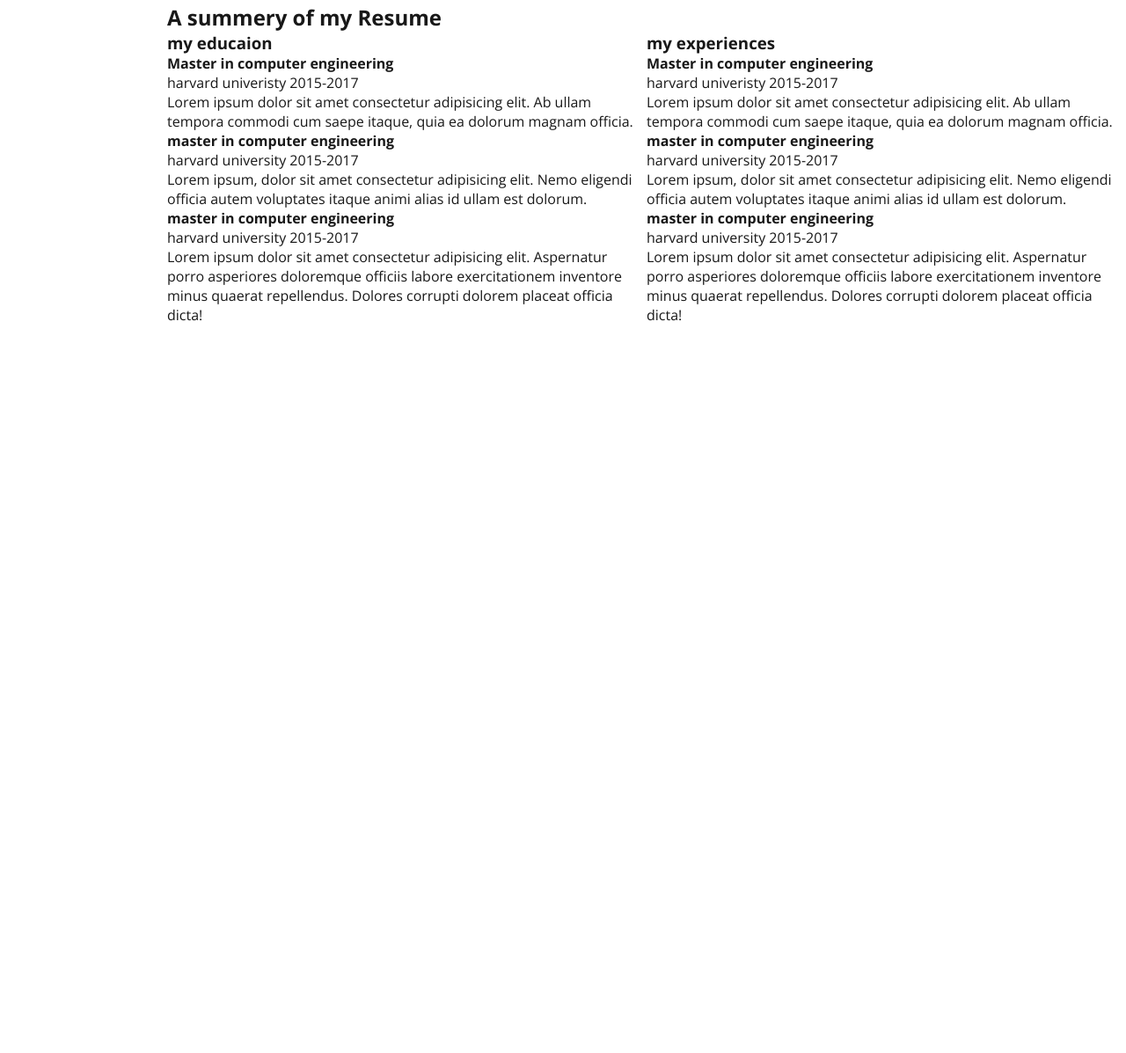
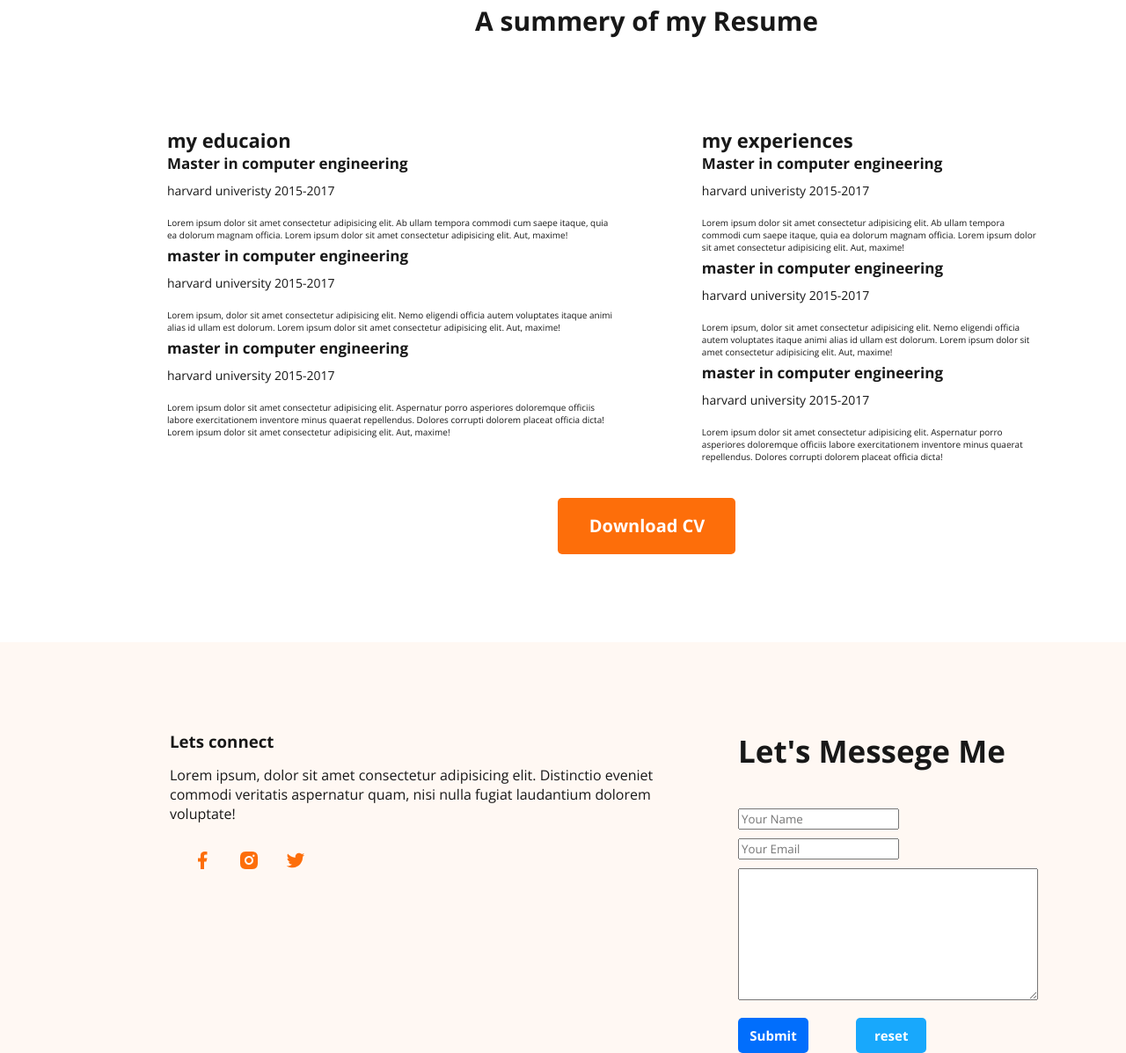
Before and after one commit to 1M0NsR3P0/first-proect, a plain HTML site: page index.html in a window 1280 px wide. Shown: the part 1977-3174 px from the top of the page at 88% size. Before the commit the page ends 2346 px from the top, so only its background shows below. Drawn offline with nearby package versions, Linux system fonts and the light colour scheme.

Commit message:
everything kunomote donegit add .

```diff
--- a/index.html
+++ b/index.html
@@ -95,43 +95,75 @@
                         <h3>my educaion</h3>
                 <div class="summery-content">
                     <h4>Master in computer engineering</h4>
-                    <p>harvard univeristy 2015-2017</p>
-                    <p>Lorem ipsum dolor sit amet consectetur adipisicing elit. Ab ullam tempora commodi cum saepe itaque, quia ea dolorum magnam officia.</p>
+                    <p class="one">harvard univeristy 2015-2017</p>
+                    <p>Lorem ipsum dolor sit amet consectetur adipisicing elit. Ab ullam tempora commodi cum saepe itaque, quia ea dolorum magnam officia. Lorem ipsum dolor sit amet consectetur adipisicing elit. Aut, maxime!</p>
                 </div>
                 <div class="summery-content">
                     <h4>master in computer engineering</h4>
-                    <p>harvard university 2015-2017</p>
-                    <p>Lorem ipsum, dolor sit amet consectetur adipisicing elit. Nemo eligendi officia autem voluptates itaque animi alias id ullam est dolorum.</p>
+                    <p class="one">harvard university 2015-2017</p>
+                    <p>Lorem ipsum, dolor sit amet consectetur adipisicing elit. Nemo eligendi officia autem voluptates itaque animi alias id ullam est dolorum. Lorem ipsum dolor sit amet consectetur adipisicing elit. Aut, maxime!</p>
                 </div>
                 <div class="summery-content">
                     <h4>master in computer engineering</h4>
-                    <p>harvard university 2015-2017</p>
-                    <p>Lorem ipsum dolor sit amet consectetur adipisicing elit. Aspernatur porro asperiores doloremque officiis labore exercitationem inventore minus quaerat repellendus. Dolores corrupti dolorem placeat officia dicta!</p>
+                    <p class="one">harvard university 2015-2017</p>
+                    <p>Lorem ipsum dolor sit amet consectetur adipisicing elit. Aspernatur porro asperiores doloremque officiis labore exercitationem inventore minus quaerat repellendus. Dolores corrupti dolorem placeat officia dicta! Lorem ipsum dolor sit amet consectetur adipisicing elit. Aut, maxime!</p>
                 </div>
             </div>
             <div class="summery-container">
                 <h3>my experiences</h3>
                 <div class="summery-content">
                     <h4>Master in computer engineering</h4>
-                    <p>harvard univeristy 2015-2017</p>
-                    <p>Lorem ipsum dolor sit amet consectetur adipisicing elit. Ab ullam tempora commodi cum saepe itaque, quia ea dolorum magnam officia.</p>
+                    <p class="one">harvard univeristy 2015-2017</p>
+                    <p>Lorem ipsum dolor sit amet consectetur adipisicing elit. Ab ullam tempora commodi cum saepe itaque, quia ea dolorum magnam officia. Lorem ipsum dolor sit amet consectetur adipisicing elit. Aut, maxime!</p>
                 </div>
                 <div class="summery-content">
                     <h4>master in computer engineering</h4>
-                    <p>harvard university 2015-2017</p>
-                    <p>Lorem ipsum, dolor sit amet consectetur adipisicing elit. Nemo eligendi officia autem voluptates itaque animi alias id ullam est dolorum.</p>
+                    <p class="one">harvard university 2015-2017</p>
+                    <p>Lorem ipsum, dolor sit amet consectetur adipisicing elit. Nemo eligendi officia autem voluptates itaque animi alias id ullam est dolorum. Lorem ipsum dolor sit amet consectetur adipisicing elit. Aut, maxime!</p>
                 </div>
                 <div class="summery-content">
                     <h4>master in computer engineering</h4>
-                    <p>harvard university 2015-2017</p>
+                    <p class="one">harvard university 2015-2017</p>
                     <p>Lorem ipsum dolor sit amet consectetur adipisicing elit. Aspernatur porro asperiores doloremque officiis labore exercitationem inventore minus quaerat repellendus. Dolores corrupti dolorem placeat officia dicta!</p>
                 </div>
             </div>
         </div>
+        <div class="button-div">
+
+            <button class="primary-button">Download CV</button>
+        </div>
         </section>
     </main>
     <footer>
+        <section class="footer-section">
+            <div class="footer-container">
+                <div class="footer-content">
+                    <div class="letsconnect">
+                    <h3>Lets connect</h3>
+                    <p>Lorem ipsum, dolor sit amet consectetur adipisicing elit. Distinctio eveniet commodi veritatis aspernatur quam, nisi nulla fugiat laudantium dolorem voluptate!</p>
+                    <div class="icon">
 
+                        <img src="/images/icons/facebook.png" alt="">
+                        <img src="/images/icons/insta.png" alt="">
+                        <img src="/images/icons/twitter.png" alt="">
+                    </div>
+                </div>
+                <div class="footer-content">
+                    <form class="form">
+                        <h1>Let's Messege Me</h1>
+
+                        <input type="text" name="text" id="text" placeholder="Your Name"><br>
+                        <input type="email" name="email" id="email" placeholder="Your Email"><br>
+                        <textarea name="message" id="msg" cols="40" rows="8"></textarea>
+                        <button class="primary-button" id="btn" type="submit">Submit</button>
+                        <input id="reset" class="primary-button" type="reset" value="reset">
+
+                       </form>
+
+                    </div>
+            </div>
+            </div>
+        </section>
     </footer>
 </body>
 </html>
--- a/style/style.css
+++ b/style/style.css
@@ -176,10 +176,97 @@ color: #474747;
     margin-bottom:100px;
 }
 /* summery styles */
+
 .main-container{
     display: flex;
     text-align: left;
+    gap: 100px;
+    margin-right: 100px;
 }
-.summery-content{
+.summery-content h4{
+    font-weight: 700;
+font-size: 17px;
+}
+.summery-container h3{
+    font-weight: 700;
+    font-size: 22px;
+}
+.summery-section h1{
+    text-align: center;
+    font-weight: 700;
+    font-size: 30px;
+    margin-top: 30px;
+    margin-bottom: 100px;
+}
+.summery-content .one{
+    font-weight: 300;
+    font-size: 14px;
+    margin-top: 10PX;
+}
+.summery-content p{
+    font-weight: 300;
+    font-size: 10px;
+    margin-top: 20px;
+    margin-bottom: 5px;
 
 }
+
+.button-div{
+    text-align: center;
+    margin-top: 35px;
+    margin-bottom: 90px;
+}
+/* footer section */
+.footer-section{
+    background-color: #FFF8F3;
+    padding: 100px 100px 0 193px;
+    margin-left: 0;
+
+
+}
+.icon{
+    margin-top: 30px;
+
+}
+.icon img{
+    margin-left:25px;
+}
+.footer-content{
+    display: flex;
+}
+.letsconnect{
+    margin-right: 30px;
+    padding-right: 20px;
+}
+.letsconnect h3{
+    margin-bottom: 15px;
+}
+/* form */
+.form h1{
+    margin-bottom: 32px;
+    font-weight: 700;
+    font-size: 35px;
+}
+.form input, .form textarea {
+    margin-top: 10px;
+}
+form textarea{
+    margin-bottom: 5px;
+}
+#btn{
+    border-radius: 5px;
+    background-color: rgb(1, 110, 252);
+    height: 40px;
+    width: 80px;
+    font-size: 15px;
+    padding: 10px;
+}
+#reset{
+    border-radius: 5px;
+    background-color: rgb(24, 168, 252);
+    height: 40px;
+    width: 80px;
+    font-size: 15px;
+    padding: 10px;
+    margin-left: 50px;
+}
```
